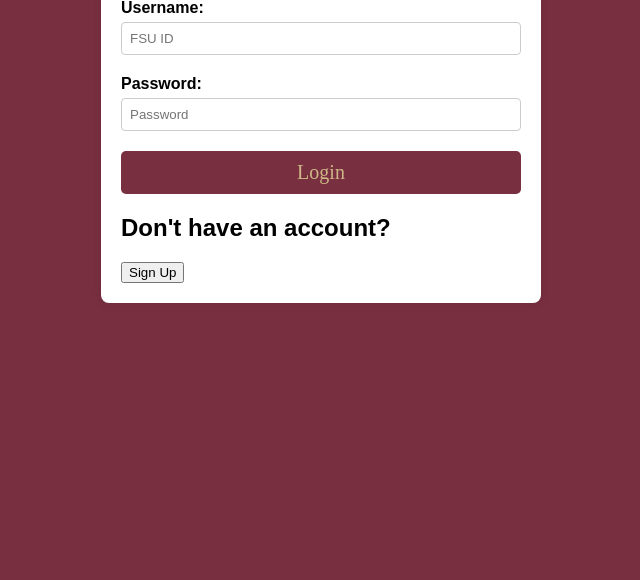
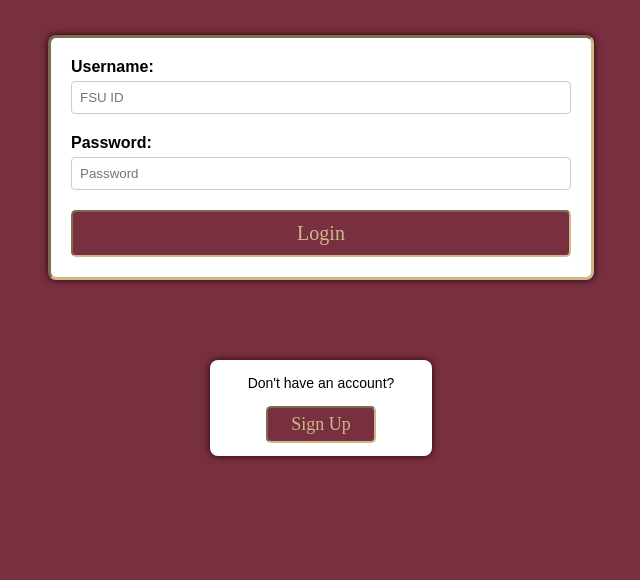
Before and after one commit to Yoti72/AskANole, a Flask app: page / in a window 1280 px wide. Shown: the part 220-800 px from the top of the page, without its empty margins (319-959 px from the left). Run offline with Flask 3, Linux system fonts and the light colour scheme.

Commit message:
Add FSU color scheme and update login screen

```diff
--- /dev/null
+++ b/statics/IVstyle.css
@@ -0,0 +1,127 @@
+/*
+    FSU Color Scheme:
+    #782F40 for Garnet
+    #CEB888 for Gold
+    #FFFFFF for White
+    #000000 for Black
+*/
+
+/* ===================== Website Body ===================== */
+body {
+    margin: 0;
+    padding: 0;
+    font-family: Arial, sans-serif;
+    background-color: #782F40;
+    /* Light gray background */
+}
+
+/* ===================== Login Box ===================== */
+.login-container {
+
+    max-width: 500px;
+    margin: 80px auto;
+    margin-top: 80px;
+    background-color: #FFFFFF;
+    /* White container background */
+    padding: 20px;
+    border-style: inset;
+    border-color: #CEB888;
+    border-width: 3px;
+    border-radius: 8px;
+    box-shadow: #240108 0px 0px 7px 0px;
+}
+
+/* ===================== Logo ===================== */
+.logo {
+    background-color: #CEB888;
+    box-shadow: #240108 0px 0px 10px 0px;
+    background-position-y: center;
+    border: 3px solid #782F40;
+    text-align: center;
+    margin: 25px;
+}
+
+.logo img {
+    width: 350px;
+    /* Adjust the width as needed */
+    height: 140px;
+}
+
+/* ===================== Login Form ===================== */
+.input-group {
+    margin-bottom: 20px;
+}
+
+.input-group label {
+    display: block;
+    font-weight: bold;
+    margin-bottom: 5px;
+}
+
+.input-group input {
+    width: 100%;
+    padding: 8px;
+    box-sizing: border-box;
+    border: 1px solid #ccc;
+    border-radius: 4px;
+}
+
+.login-button {
+    /* Garnet color */
+    background-color: #782F40;
+    /* Gold color */
+    color: #CEB888;
+    padding: 10px 15px;
+    border-style: inset;
+    border-color: #CEB888;
+    border-width: 2px;
+    border-radius: 5px;
+    cursor: pointer;
+    font-family: 'Times New Roman', Times, serif;
+    font-size: 20px;
+    width: 100%;
+}
+
+.login-button:hover {
+    background-color: #5E1E2A;
+    /* Darker Garnet color on hover */
+}
+
+.signup-container {
+    font-size: 14px;
+    text-decoration: black;
+    max-width: 220px;
+    max-height: 50px;
+    margin: 10px auto;
+
+    background-color: #FFFFFF;
+    /* White container background */
+    padding: 1px 1px 45px 1px;
+    border-radius: 8px;
+    box-shadow: 0 0 10px rgba(0, 0, 0, 0.1);
+    text-align: center;
+    box-shadow: #240108 0px 0px 7px 0px;
+}
+
+.signup-button {
+    /* Garnet color */
+    background-color: #782F40;
+    /* Gold color */
+    color: #CEB888;
+    margin: 1px auto;
+    padding: 6px;
+    border-style: inset;
+    border-color: #CEB888;
+    border-width: 2px;
+    border-radius: 5px;
+    cursor: pointer;
+    font-family: 'Times New Roman', Times, serif;
+    font-size: 18px;
+    width: 50%;
+    align-content: center;
+}
+
+.signup-button:hover {
+    background-color: #5E1E2A;
+    /* Darker Garnet color on hover */
+}
--- a/templates/LoginScreen.html
+++ b/templates/LoginScreen.html
@@ -2,42 +2,42 @@
 <html lang="en">
 
 <head>
-    <meta charset="UTF-8">
-    <meta name="viewport" content="width=device-width, initial-scale=1.0">
+  <meta charset="UTF-8" />
+  <meta name="viewport" content="width=device-width, initial-scale=1.0" />
   <title>Ask-A-Nole Login</title>
-    <link rel="stylesheet" href="/statics/mystyle.css">
+  <link rel="stylesheet" href="/statics/IVstyle.css" />
 </head>
 
 <body>
-
   <form action="{{url_for('welcome')}}" method="POST">
+    <!-- Logo Place Holder -->
+    <div class="logo">
+      <img src="/Assets/Ask-A-Nole-Logo.png" />
+    </div>
 
     <div class="login-container">
-            <!-- Logo Place Holder -->
-            <div class="logo">
-                <img src="your-logo.png" alt="Your Logo">
-            </div>
-
       <!-- Login Input Group -->
       <div class="input-group">
         <label for="username">Username:</label>
-                <input type="text" id="username" name="Username" placeholder="FSU ID">
+        <input type="text" id="username" name="Username" placeholder="FSU ID" />
       </div>
 
       <div class="input-group">
         <label for="password">Password:</label>
-                <input type="password" id="password" name="Password" placeholder="Password">
+        <input type="password" id="password" name="Password" placeholder="Password" />
       </div>
 
       <!-- Login Button -->
-            <button class="login-button" type="submit">Login</button>
+      <button class="login-button" type="submit" value="Login">Login</button>
+    </div>
 
+  </form>
+
+  <div class="signup-container">
     <!-- Sign Up Option -->
-            <h2>Don't have an account?</h2>
-            <a href="/signup"><Button>Sign Up</Button></a>
-
+    <p>Don't have an account?</p>
+    <a href="/signup"><button class="signup-button">Sign Up</button></a>
   </div>
-    </form>
 
 </body>
 
```
Lines whose indentation alone changed are shown as unchanged.
